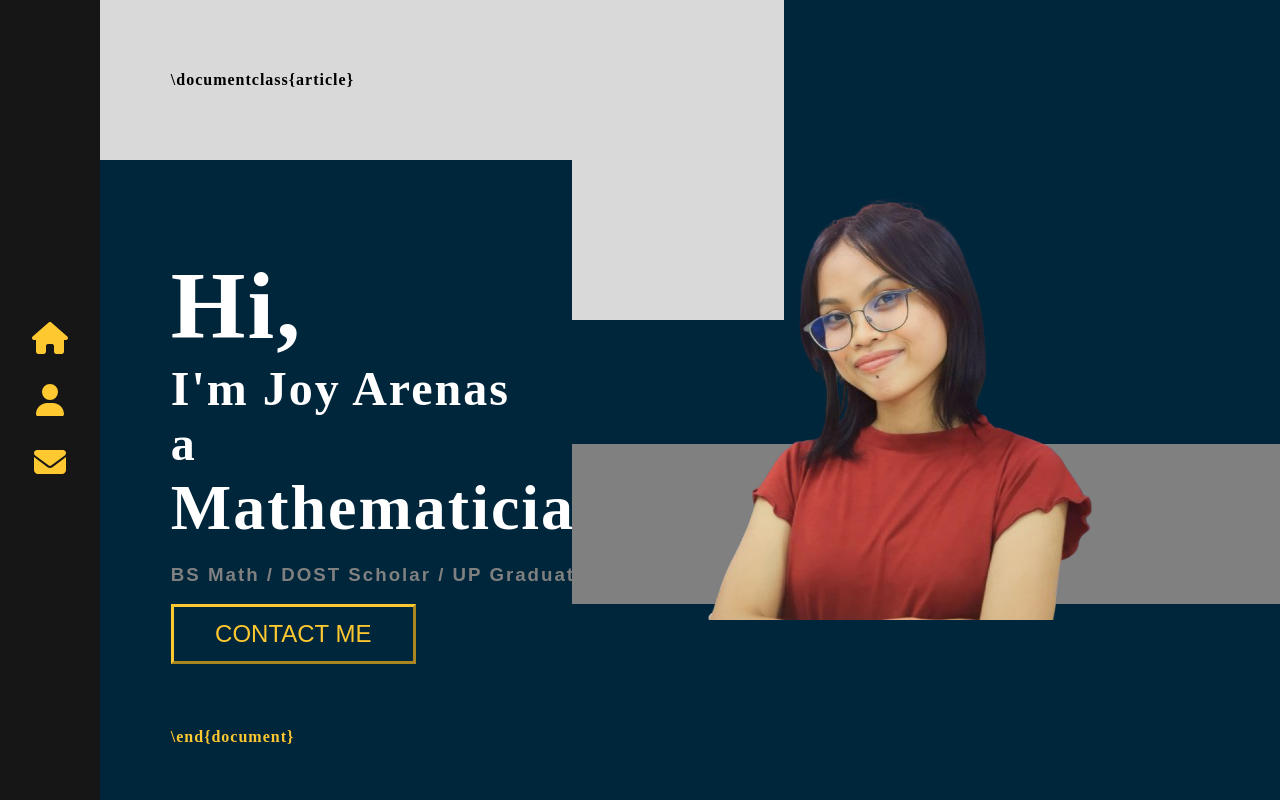
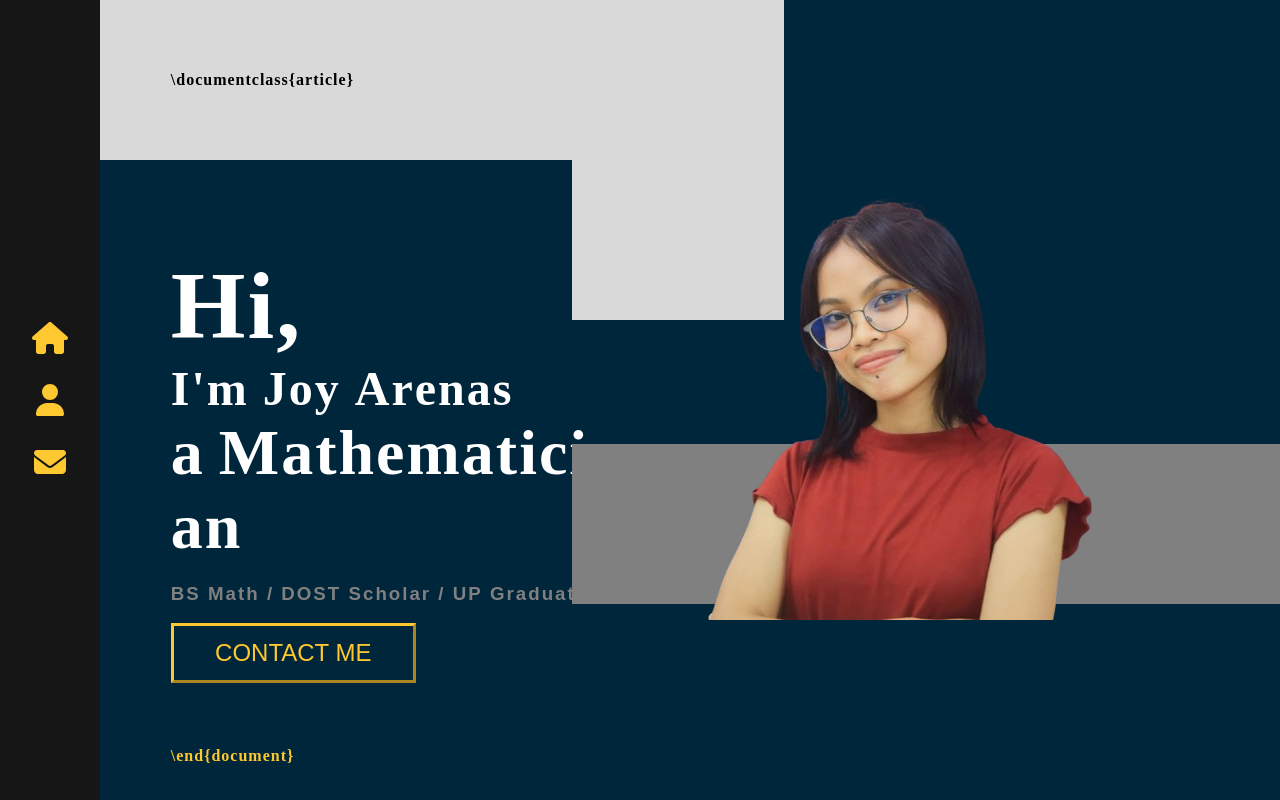
Before and after one commit to constantine2003/joy-portfolio, a React (Create React App) app: page / in a window 1280 px wide. Built offline with nearby package versions, Linux system fonts and the light colour scheme; a web font is replaced by a local one.

Commit message:
Moving Letters.

```diff
--- a/public/index.html
+++ b/public/index.html
@@ -24,7 +24,7 @@
       work correctly both with client-side routing and a non-root public URL.
       Learn how to configure a non-root public URL by running `npm run build`.
     -->
-    <title>React App</title>
+    <title>Joyfolio</title>
   </head>
   <body>
     <noscript>You need to enable JavaScript to run this app.</noscript>
--- a/src/pages/landingpage.jsx
+++ b/src/pages/landingpage.jsx
@@ -21,11 +21,34 @@ function LandingPage() {
                     <div className={styles.firstbox}>
                         <h3 className={styles.latex}>{"\\documentclass{article}"}</h3>
                     </div>
+
                     <div className={styles.wrap}>
-                        <h1 className={styles.first}>Hi,</h1>
-                        <h1 className={styles.second}>I'm Joy Arenas</h1>
-                        <h1 className={styles.second}>a <span className={styles.fourth}>Mathematician</span></h1>
-                        <h3 className={styles.third}>BS Math / DOST Scholar / UP Graduate</h3>
+
+                    <h1 className={styles.first}>
+                        {Array.from("Hi,").map((char, index) => (
+                        <span key={index}>{char}</span>
+                        ))}
+                    </h1>
+
+                    <h1 className={styles.second}>
+                        {Array.from("I'm Joy Arenas").map((char, index) => (
+                        <span key={index}>{char === " " ? "\u00A0" : char}</span>
+                        ))}
+                    </h1>
+
+                    <h1 className={styles.second}>
+                        {Array.from("a Mathematician").map((char, index) => (
+                        <span key={index} className={char === " " ? "" : styles.fourth}>
+                        {char === " " ? "\u00A0" : char}</span>
+                        ))}
+                    </h1>
+
+                    <h3 className={styles.third}>
+                        {Array.from("BS Math / DOST Scholar / UP Graduate").map((char, index) => (
+                        <span key={index}>{char === " " ? "\u00A0" : char}</span>
+                        ))}
+                    </h3>
+
                         <button className={styles.contactmebutton}>CONTACT ME</button>
 
                         <h3 className={styles.latexx}>{"\\end{document}"}</h3>
--- a/src/styles/landingpage.module.css
+++ b/src/styles/landingpage.module.css
@@ -121,6 +121,23 @@ h1{
     color: #808080;
     letter-spacing: 2px;
 }
+
+.first span,
+.second span,
+.fourth span,
+.third span {
+    display: inline-block;
+    transition: transform 0.2s ease-in-out;
+}
+
+.first span:hover,
+.second span:hover,
+.fourth span:hover,
+.third span:hover {
+    transform: scale(1.5);
+    color: #FDC830;
+}
+
 .contactmebutton{
     color: #FDC830;
     width: 245px;
```
